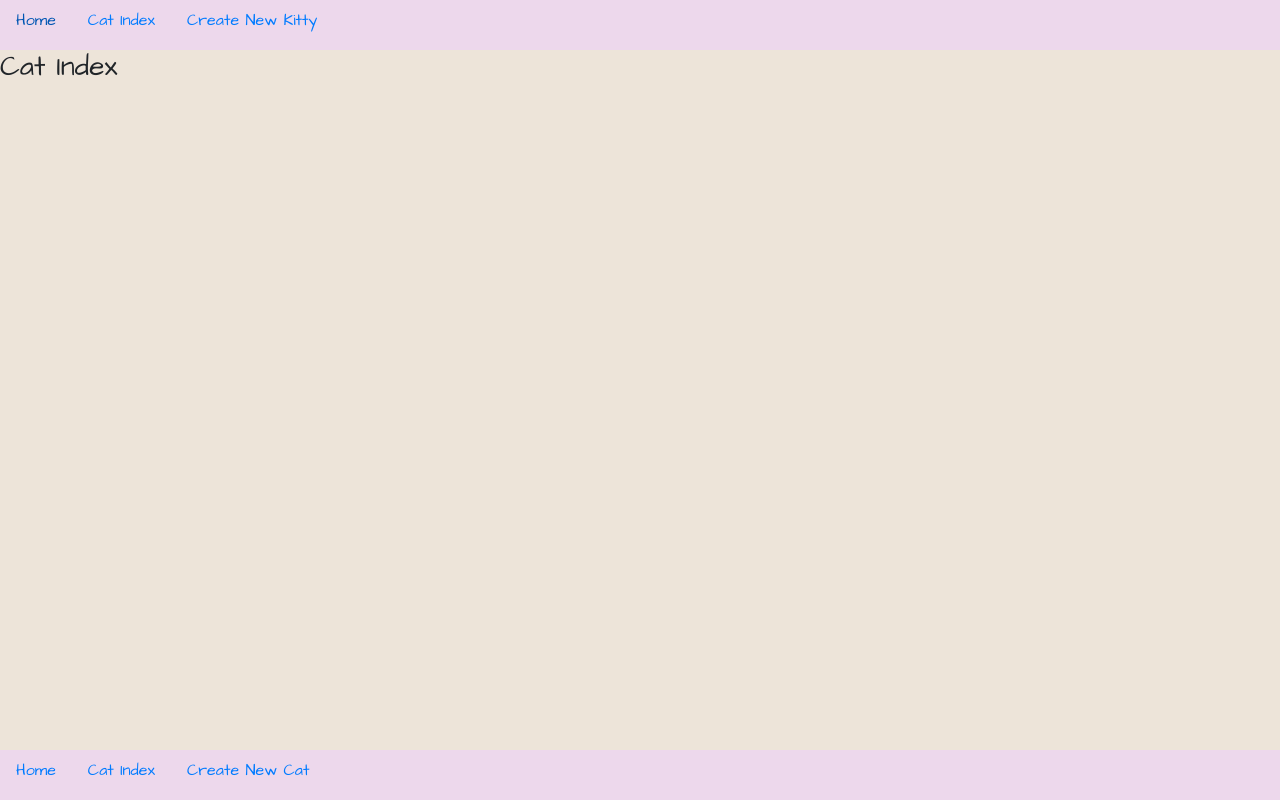
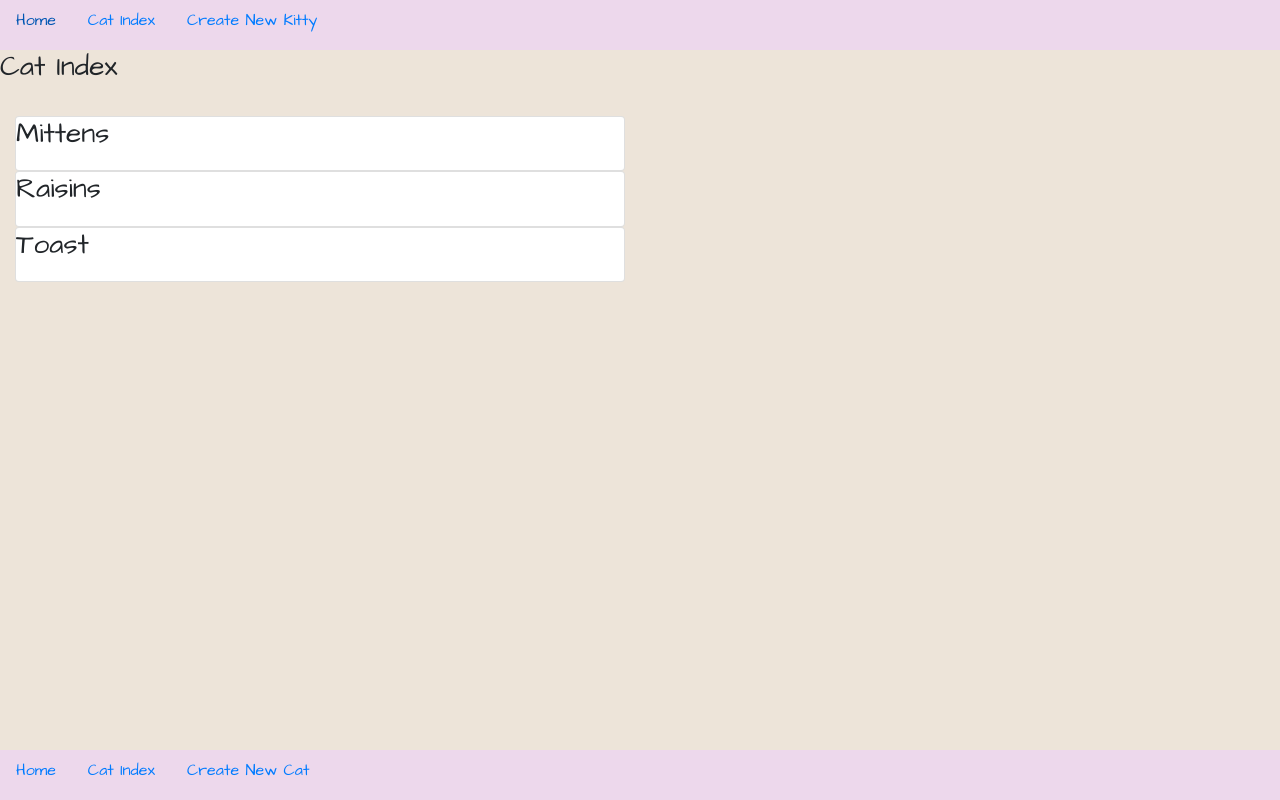
Before and after one commit to learn-academy-2020-delta/cat-tinder-frontend-team-pawsofluv, a React (Create React App) app in the folder paws-of-luv-frontend/: page /catindex in a window 1280 px wide. Built offline with nearby package versions, Linux system fonts and the light colour scheme.

Commit message:
added the cards for the cats

```diff
--- a/paws-of-luv-frontend/src/App.js
+++ b/paws-of-luv-frontend/src/App.js
@@ -45,11 +45,17 @@ class App extends Component {
               />
               <Route
                 path="/catindex"
-                component={CatIndex}
+                render={ (props) => <CatIndex cats={ this.state.cats } /> }
               />
               <Route
                 path="/catshow/:id"
-                component={CatShow}
+                render={ (props) => {
+                  let id = props.match.params.id
+                  let cat = this.state.cats.find(cat => cat.id === parseInt(id))
+                  return (
+                    <CatShow cat={ cat } />
+                  )
+                }}
               />
               <Route
                 path="/catnew"
--- a/paws-of-luv-frontend/src/pages/CatIndex.js
+++ b/paws-of-luv-frontend/src/pages/CatIndex.js
@@ -1,10 +1,27 @@
 import React, { Component } from 'react';
+import {
+    Card,
+    CardTitle,
+    Col
+} from 'reactstrap'
 
 class CatIndex extends Component {
     render() {
     return (
         <>
             <h3>Cat Index</h3>
+            <br />
+            <Col sm="6">
+                { this.props.cats.map ((cat, index) => {
+                    return (
+                        <Card key={ index }>
+                            <CardTitle>
+                                <h3> { cat.name } </h3>
+                            </CardTitle>
+                        </Card>
+                    )
+                })}
+            </Col>
         </>
         )
     }
--- a/paws-of-luv-frontend/src/pages/CatShow.js
+++ b/paws-of-luv-frontend/src/pages/CatShow.js
@@ -1,10 +1,26 @@
 import React, { Component } from 'react';
+import {
+    Card,
+    CardTitle,
+    CardText,
+    Col
+} from 'reactstrap'
 
 class CatShow extends Component {
     render() {
     return (
         <>
             <h3>Cat Show</h3>
+            <Col sm="6">
+                <Card>
+                    <CardTitle>
+                        { this.props.cat.name }
+                    </CardTitle>
+                    <CardText>
+                        Hello, I am { this.props.cat.age } years old. I love { this.props.cat.enjoys }.
+                    </CardText>
+                </Card>
+            </Col>
         </>
         )
     }
```
